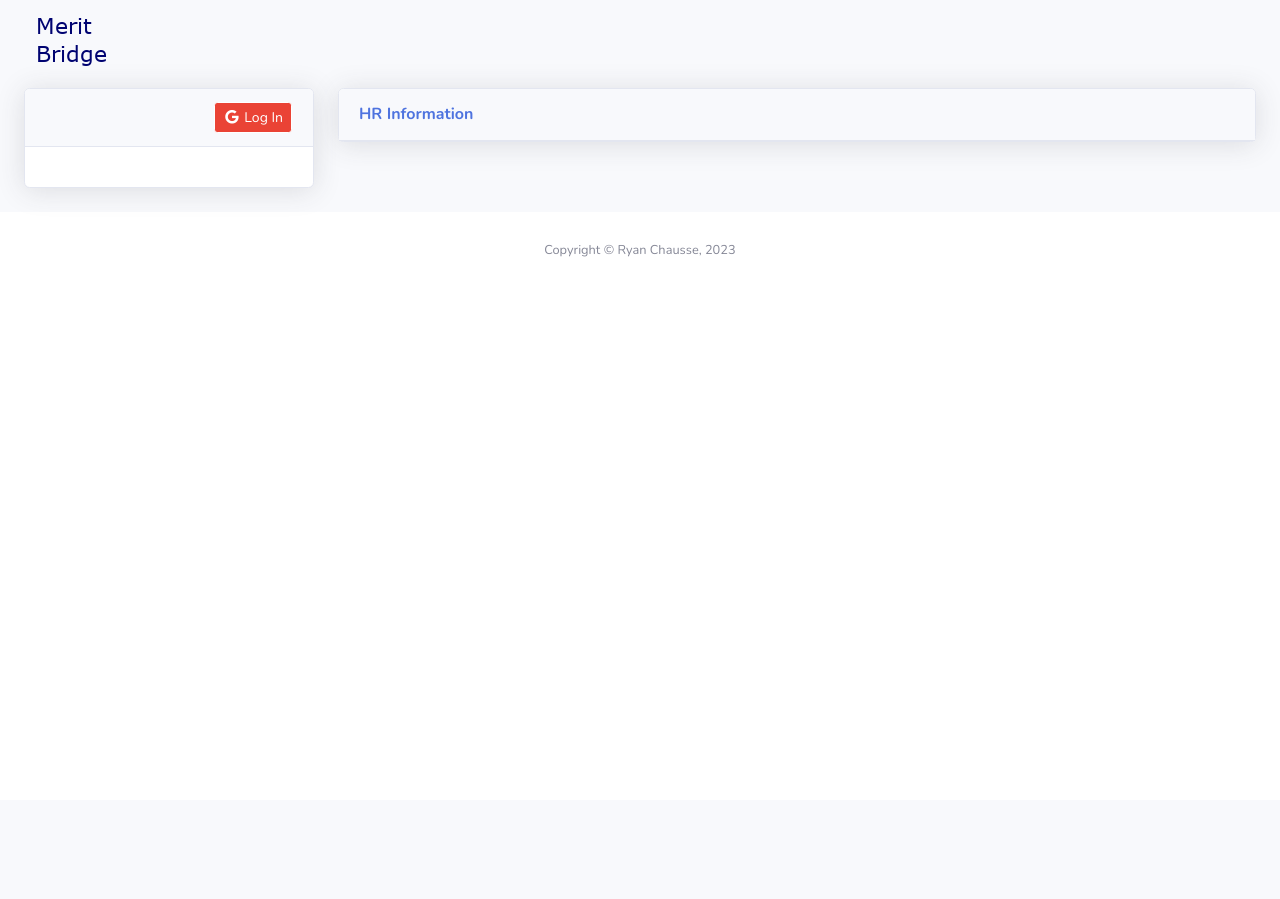
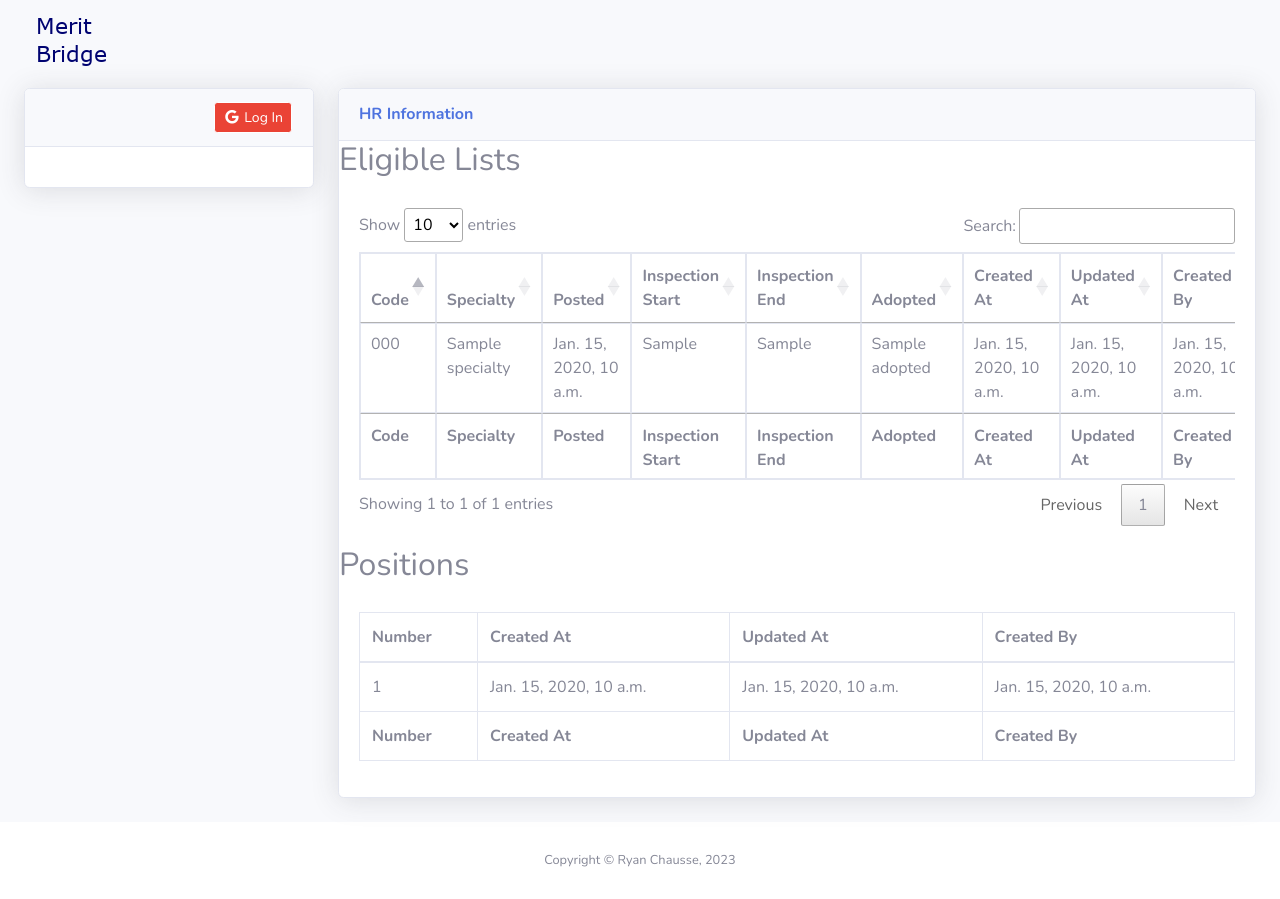
Before and after one commit to ryanchausse/sfdhr-startdjango-com, a Django app: template form/templates/main/hr_home_page.html in a window 1280 px wide. Before the commit the page ends 257 px from the top, so only its background shows below. Run offline with Django 3.2, Linux system fonts and the light colour scheme; the template is opened without the code that fills it: most values are stand-ins (such as "Sample title", 1, 10 or a date in 2020); some libraries are stand-ins or nearby versions.

Commit message:
Changed: models to reduce verbosity. Added: hydrate view of main page with Eligible Lists and Positions

```diff
--- a/form/templates/main/includes/view_hr_info_card.html
+++ b/form/templates/main/includes/view_hr_info_card.html
@@ -11,27 +11,52 @@
         </ul>
     {% endif %}
     {% if user.is_authenticated and user_is_in_admins %}
+
+    {% endif %}
+
+    <h2>Eligible Lists</h2>
     <div class="card-body">
         <div class="table-responsive">
             <table id="dtBasicExample" class="table table-bordered" width="100%" cellspacing="0">
                 <thead>
                     <tr>
-                            <th>Eligible List</th>
-                            <th>Position ID</th>
+                        <th>Code</th>
+                        <th>Specialty</th>
+                        <th>Posted</th>
+                        <th>Inspection Start</th>
+                        <th>Inspection End</th>
+                        <th>Adopted</th>
+                        <th>Created At</th>
+                        <th>Updated At</th>
+                        <th>Created By</th>
                     </tr>
                 </thead>
                 <tfoot>
                     <tr>
-                            <th>Eligible List</th>
-                            <th>Position ID</th>
+                        <th>Code</th>
+                        <th>Specialty</th>
+                        <th>Posted</th>
+                        <th>Inspection Start</th>
+                        <th>Inspection End</th>
+                        <th>Adopted</th>
+                        <th>Created At</th>
+                        <th>Updated At</th>
+                        <th>Created By</th>
                     </tr>
                 </tfoot>
                 <tbody>
-                        {% if hr_forms %}
-                            {% for hr_form in hr_forms %}
+                    {% if eligible_lists %}
+                        {% for eligible_list in eligible_lists %}
                             <tr>
-                                    <td>{{ hr_form.eligible_list }}</td>
-                                    <td>{{ hr_form.position_id }}</td>
+                                <td>{{ eligible_list.code }}</td>
+                                <td>{{ eligible_list.specialty }}</td>
+                                <td>{{ eligible_list.posted }}</td>
+                                <td>{{ eligible_list.inspection_start }}</td>
+                                <td>{{ eligible_list.inspection_end }}</td>
+                                <td>{{ eligible_list.adopted }}</td>
+                                <td>{{ eligible_list.created_at }}</td>
+                                <td>{{ eligible_list.updated_at }}</td>
+                                <td>{{ eligible_list.created_by }}</td>
                             </tr>
                         {% endfor %}
                     {% endif %}
@@ -40,4 +65,38 @@
         </div>
     </div>
 
+    <h2>Positions</h2>
+    <div class="card-body">
+        <div class="table-responsive">
+            <table id="dtBasicExample" class="table table-bordered" width="100%" cellspacing="0">
+                <thead>
+                    <tr>
+                        <th>Number</th>
+                        <th>Created At</th>
+                        <th>Updated At</th>
+                        <th>Created By</th>
+                    </tr>
+                </thead>
+                <tfoot>
+                    <tr>
+                        <th>Number</th>
+                        <th>Created At</th>
+                        <th>Updated At</th>
+                        <th>Created By</th>
+                    </tr>
+                </tfoot>
+                <tbody>
+                    {% if positions %}
+                        {% for position in positions %}
+                            <tr>
+                                <td>{{ position.number }}</td>
+                                <td>{{ position.created_at }}</td>
+                                <td>{{ position.updated_at }}</td>
+                                <td>{{ position.created_by }}</td>
+                            </tr>
+                        {% endfor %}
                     {% endif %}
+                </tbody>
+            </table>
+        </div>
+    </div>
```
Also changed, not shown: form/models.py (+6 -6 lines), form/views.py (+4 -6 lines). Lines whose indentation alone changed are shown as unchanged.
